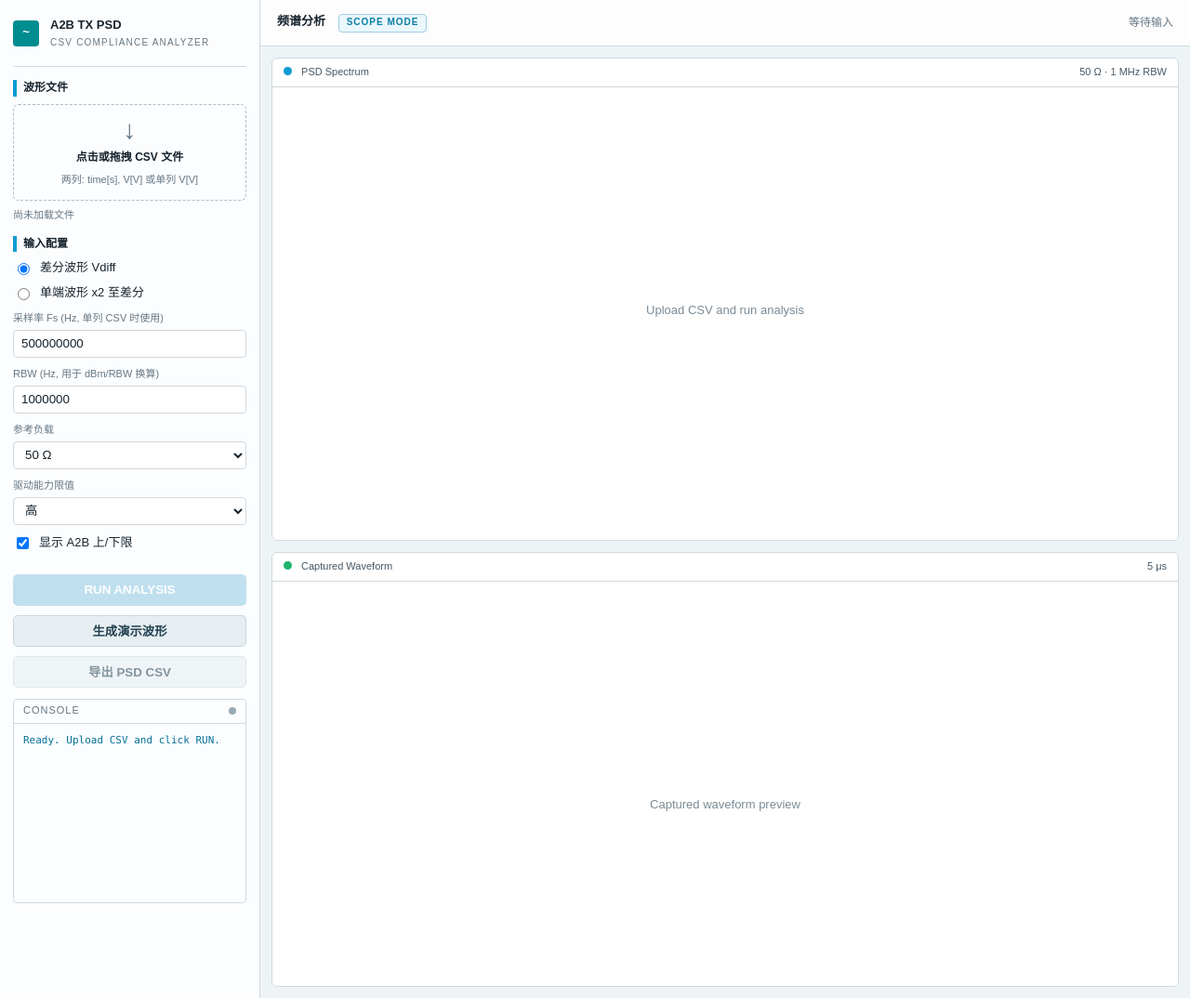
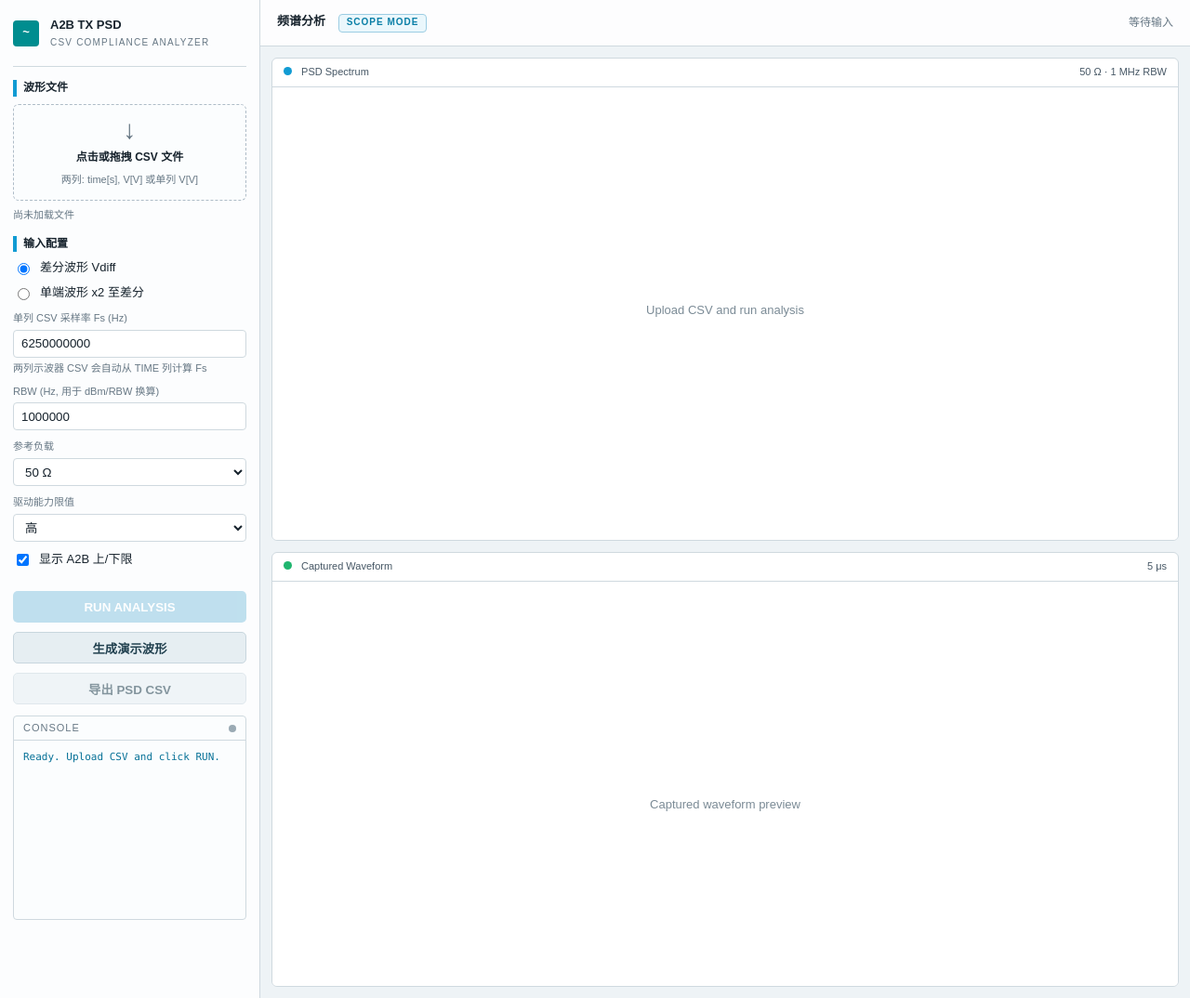
Before and after one commit to Jerrylianjian/a2b-psd-analyzer, a plain HTML site: page index.html in a window 1280 px wide. Shown: the whole page at 93% size. Drawn offline with Linux system fonts and the light colour scheme.

Commit message:
Clarify sample rate input

```diff
--- a/index.html
+++ b/index.html
@@ -39,8 +39,9 @@
       </label>
 
       <label class="field">
-        <span>采样率 Fs (Hz, 单列 CSV 时使用)</span>
-        <input id="sampleRateInput" type="number" min="1" step="1" value="500000000">
+        <span>单列 CSV 采样率 Fs (Hz)</span>
+        <input id="sampleRateInput" type="number" min="1" step="1" value="6250000000">
+        <small id="fsHint">两列示波器 CSV 会自动从 TIME 列计算 Fs</small>
       </label>
 
       <label class="field">
--- a/styles.css
+++ b/styles.css
@@ -115,7 +115,8 @@ h1 {
 
 .drop-zone small,
 .meta,
-.field span {
+.field span,
+.field small {
   color: var(--muted);
   font-size: 11px;
 }
@@ -137,6 +138,10 @@ h1 {
   display: grid;
   gap: 4px;
   margin: 10px 0;
+}
+
+.field small {
+  line-height: 1.35;
 }
 
 input[type="number"],
```
Also changed, not shown: README.md.
